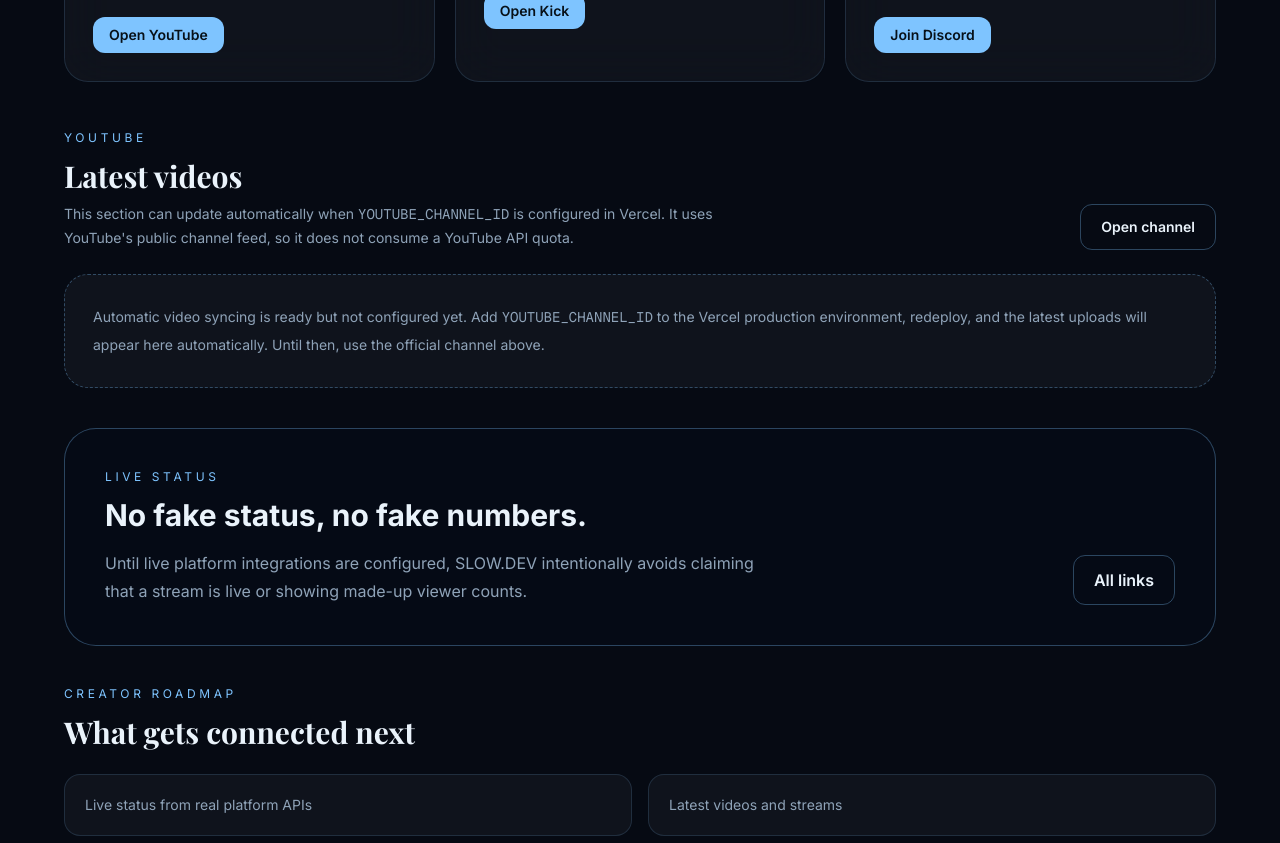
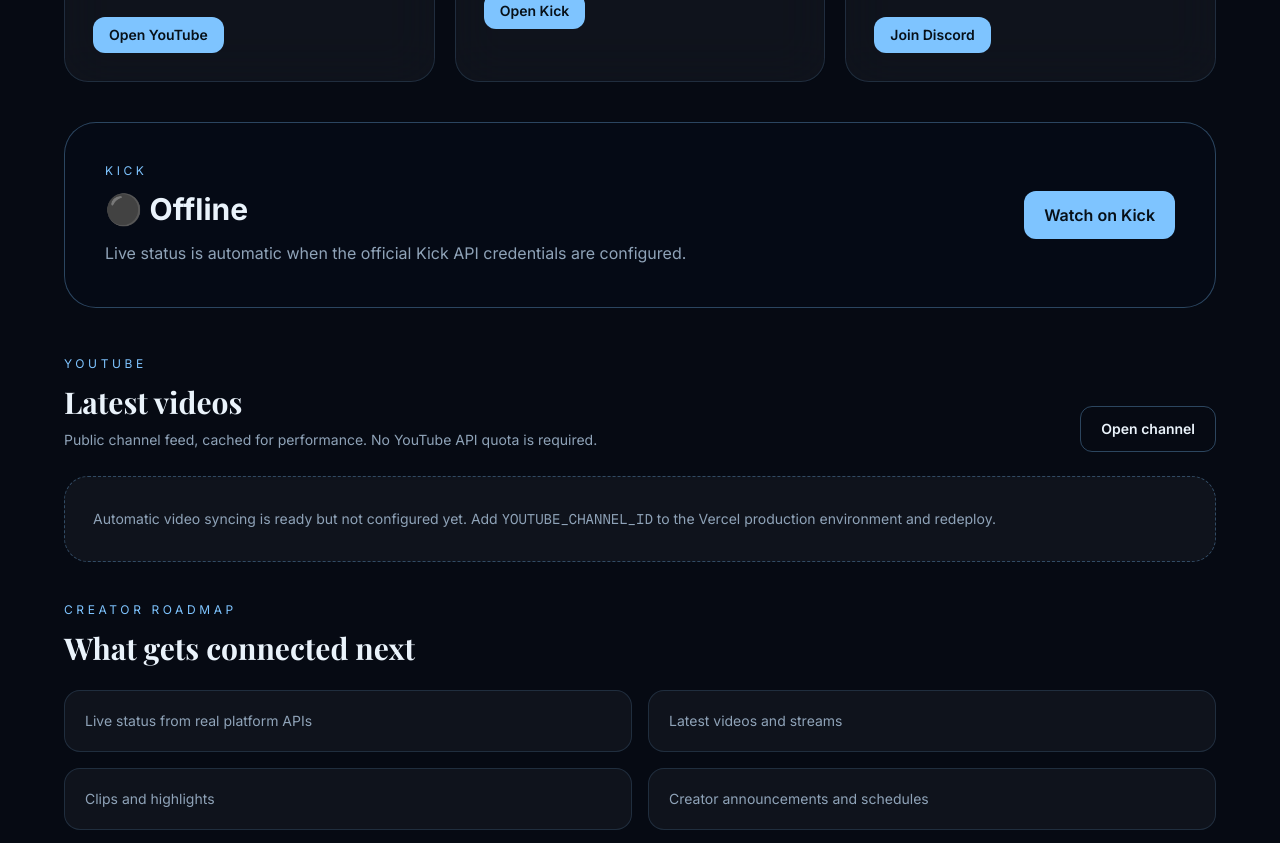
Before and after one commit to SLOW429/personal-site, a Next.js app: page /creator in a window 1280 px wide. Shown: the part 560-1403 px from the top of the page. Built offline with nearby package versions, Linux system fonts and the light colour scheme.

Commit message:
feat: show Kick live status in creator hub

```diff
--- a/app/creator/page.tsx
+++ b/app/creator/page.tsx
@@ -1,6 +1,7 @@
 import type { Metadata } from "next";
 import Link from "next/link";
 import { getLatestYouTubeVideos } from "@/lib/youtube";
+import { getKickLiveStatus } from "@/lib/kick";
 
 export const metadata: Metadata = {
   title: "Creator Hub",
@@ -43,7 +44,10 @@ const roadmap = [
 ];
 
 export default async function CreatorPage() {
-  const latestVideos = await getLatestYouTubeVideos(6);
+  const [latestVideos, kick] = await Promise.all([
+    getLatestYouTubeVideos(6),
+    getKickLiveStatus(),
+  ]);
 
   return (
     <main className="min-h-screen px-5 py-16 md:py-24">
@@ -73,13 +77,31 @@ export default async function CreatorPage() {
           ))}
         </section>
 
+        <section className="mt-10 rounded-[2rem] border border-[var(--card-border-strong)] bg-[var(--card-bg)] p-8 backdrop-blur-xl md:p-10">
+          <div className="flex flex-col justify-between gap-6 md:flex-row md:items-center">
+            <div>
+              <p className="text-xs uppercase tracking-[0.3em] text-[var(--gold)]">Kick</p>
+              <h2 className="mt-3 text-3xl font-bold">{kick.isLive ? "🔴 Live now" : "⚫ Offline"}</h2>
+              <p className="mt-3 max-w-2xl leading-7 text-[var(--muted)]">
+                {kick.isLive
+                  ? `${kick.title ?? "Live stream"}${kick.category ? ` • ${kick.category}` : ""}${typeof kick.viewerCount === "number" ? ` • ${kick.viewerCount.toLocaleString()} viewers` : ""}`
+                  : "Live status is automatic when the official Kick API credentials are configured."
+                }
+              </p>
+            </div>
+            <a href={kick.url} target="_blank" rel="noreferrer" className="inline-flex w-fit rounded-xl bg-[var(--gold)] px-5 py-3 font-semibold text-[#071018] transition hover:-translate-y-0.5">
+              Watch on Kick
+            </a>
+          </div>
+        </section>
+
         <section className="mt-12">
           <div className="flex flex-wrap items-end justify-between gap-4">
             <div>
               <p className="text-xs uppercase tracking-[0.3em] text-[var(--gold)]">YouTube</p>
               <h2 className="mt-3 font-display text-3xl font-bold">Latest videos</h2>
               <p className="mt-2 max-w-2xl text-sm leading-6 text-[var(--muted)]">
-                This section can update automatically when <code>YOUTUBE_CHANNEL_ID</code> is configured in Vercel. It uses YouTube's public channel feed, so it does not consume a YouTube API quota.
+                Public channel feed, cached for performance. No YouTube API quota is required.
               </p>
             </div>
             <a href="https://www.youtube.com/@SLOW429" target="_blank" rel="noreferrer" className="rounded-xl border border-[var(--card-border-strong)] px-5 py-3 text-sm font-semibold transition hover:border-[var(--gold)]">
@@ -107,24 +129,9 @@ export default async function CreatorPage() {
             </div>
           ) : (
             <div className="mt-6 rounded-3xl border border-dashed border-[var(--card-border-strong)] bg-[var(--card-bg-soft)] p-7 text-sm leading-7 text-[var(--muted)]">
-              Automatic video syncing is ready but not configured yet. Add <code>YOUTUBE_CHANNEL_ID</code> to the Vercel production environment, redeploy, and the latest uploads will appear here automatically. Until then, use the official channel above.
+              Automatic video syncing is ready but not configured yet. Add <code>YOUTUBE_CHANNEL_ID</code> to the Vercel production environment and redeploy.
             </div>
           )}
-        </section>
-
-        <section className="mt-10 rounded-[2rem] border border-[var(--card-border-strong)] bg-[var(--card-bg)] p-8 backdrop-blur-xl md:p-10">
-          <div className="flex flex-col justify-between gap-6 md:flex-row md:items-end">
-            <div>
-              <p className="text-xs uppercase tracking-[0.3em] text-[var(--gold)]">Live status</p>
-              <h2 className="mt-3 text-3xl font-bold">No fake status, no fake numbers.</h2>
-              <p className="mt-4 max-w-2xl leading-7 text-[var(--muted)]">
-                Until live platform integrations are configured, SLOW.DEV intentionally avoids claiming that a stream is live or showing made-up viewer counts.
-              </p>
-            </div>
-            <Link href="/links" className="inline-flex w-fit rounded-xl border border-[var(--card-border-strong)] px-5 py-3 font-semibold transition hover:border-[var(--gold)]">
-              All links
-            </Link>
-          </div>
         </section>
 
         <section className="mt-10">
```
